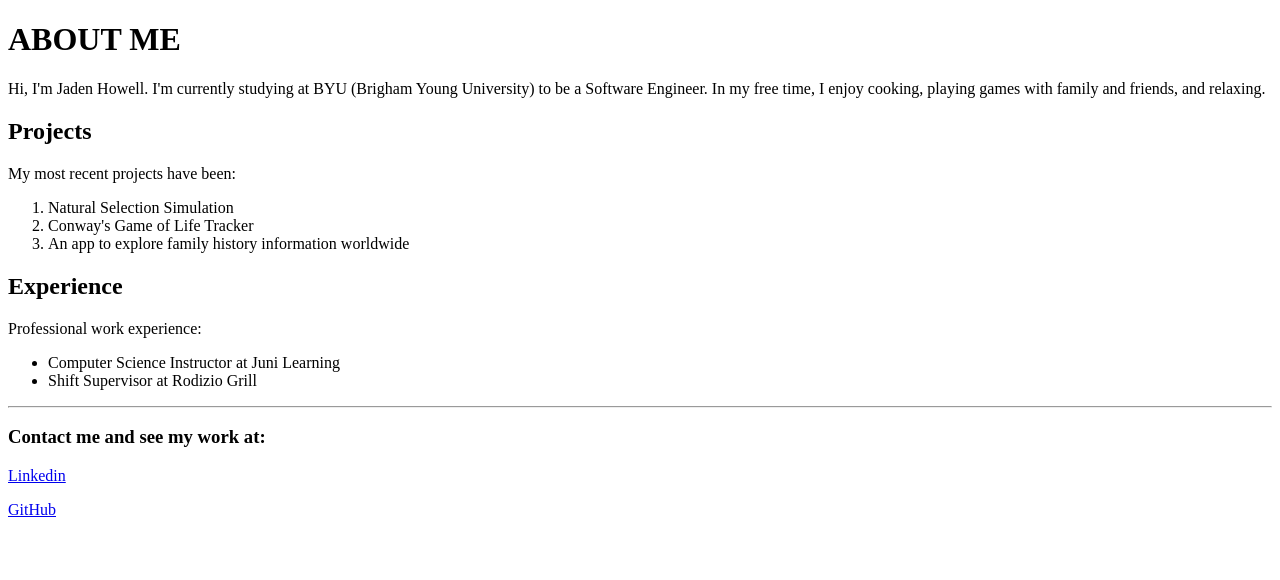
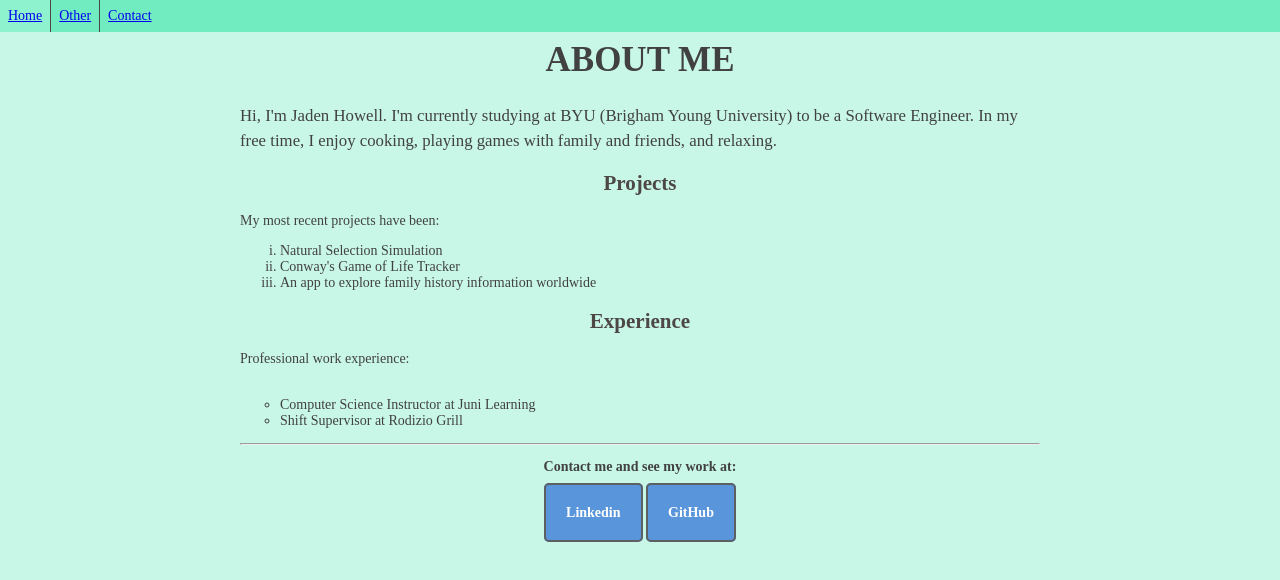
Before and after one commit to JadenHowell/portfolio, a plain HTML site: page index.html in a window 1280 px wide. Drawn offline with Linux system fonts and the light colour scheme.

Commit message:
Add css formatting

```diff
--- a/index.html
+++ b/index.html
@@ -2,11 +2,18 @@
 <html>
   <head>
     <title>Jaden Howell</title>
+    <link rel='stylesheet' href='styles.css'/>
   </head>
 
   <body>
+    <ul id='navbar'>
+      <li class='nav-choice'><a href="google.com">Home</a></li>
+      <li class='nav-choice'><a href="google.com">Other</a></li>
+      <li class='nav-choice'><a href="google.com">Contact</a></li>
+    </ul>
+    <div class='page'>
         <h1>ABOUT ME</h1>
-        <p>
+        <p class='about'>
             Hi, I'm Jaden Howell. I'm currently studying at BYU
             (Brigham Young University) to be a Software Engineer.
             In my free time, I enjoy cooking, playing games with family
@@ -17,7 +24,7 @@
         <p>
             My most recent projects have been:
         </p>
-        <ol>
+        <ol id='projects'>
             <li>Natural Selection Simulation</li>
             <li>Conway's Game of Life Tracker</li>
             <li>An app to explore family history information worldwide</li>
@@ -25,15 +32,18 @@
 
         <h2>Experience</h2>
         <p>Professional work experience:</p>
-        <ul>
+        <ul id='experience'>
             <li>Computer Science Instructor at Juni Learning</li>
             <li>Shift Supervisor at Rodizio Grill</li>
         </ul>
 
         <hr/>
 
-        <h3>Contact me and see my work at:</h3>
-        <p><a href='https://www.linkedin.com/in/jaden-howell-3587591a9/'>Linkedin</a></p>
-        <p><a href='https://github.com/JadenHowell'>GitHub</a></p>
+        <div class='bottom'>
+          <P><strong>Contact me and see my work at:</strong></p>
+          <a class='button' href='https://www.linkedin.com/in/jaden-howell-3587591a9/'>Linkedin</a>
+          <a class='button' href='https://github.com/JadenHowell'>GitHub</a>
+        </div>
+      </div>
   </body>
 </html>
--- /dev/null
+++ b/styles.css
@@ -0,0 +1,105 @@
+body {
+  color: #414141;    /* this determines the color of the text in the body */
+  background-color: #c8f7e7;    /* this determines the background color of the body */
+  font-size: 14px; /* This sets base text size */
+}
+
+.page{
+    width:800px;
+    margin: 0 auto;
+}
+
+.bottom{
+    width: 600px;
+    margin: 0 auto;
+    text-align: center;
+}
+
+h1, h2{
+  text-align: center;
+}
+
+h1{
+  font-size: 2.5em;
+  margin-top: 40px;
+}
+
+h2{
+  color: #4d4746;
+}
+
+.about{
+  font-size: 1.2em;
+  line-height: 25px;
+}
+
+p:last-of-type{
+    margin-bottom: 30px;
+}
+
+.nav-choice{
+  display: block;
+  float: left; /*This allows them to slide into each other, no space between them*/
+  padding: 8px;
+  border-right: 1px solid #4d4746; /* put a line between all the elements */
+}
+
+.nav-choice:last-child{
+  border-right: none; /*last item shouldn't have a line on it's right side*/
+}
+
+.nav-choice:active {
+  background-color: #3bbf91;
+}
+
+.nav-choice:hover{
+  background-color: #8ff2cf;
+}
+
+#navbar{
+  list-style-type: none;
+  position: fixed;
+  background-color: #71ebc0;
+  width: 100%;
+  margin: 0;
+  padding: 0;
+  top: 0;
+  left: 0;
+}
+
+#projects{
+  list-style-type: lower-roman;
+}
+
+#experience{
+  list-style-type: circle;
+}
+
+.button:link,
+.button:visited {
+  text-decoration: none;
+  justify-content: center;
+
+  color: #FFF;
+  background-color: #5995DA;
+  font-weight: bold;
+  padding: 20px;
+  text-align: center;
+  border: 2px solid #5D6063;
+  border-radius: 5px;
+
+  width: 200px;
+  margin: 30px auto;
+}
+
+.button:hover,
+.button:visited:hover {
+  color: #FFF;
+  background-color: #76AEED;  /* Light blue */
+}
+
+.button:active,
+.button:visited:active {
+  color: #FFF;
+  background-color: #5995DA;  /* Blue */
+}
```
Lines whose indentation alone changed are shown as unchanged.
